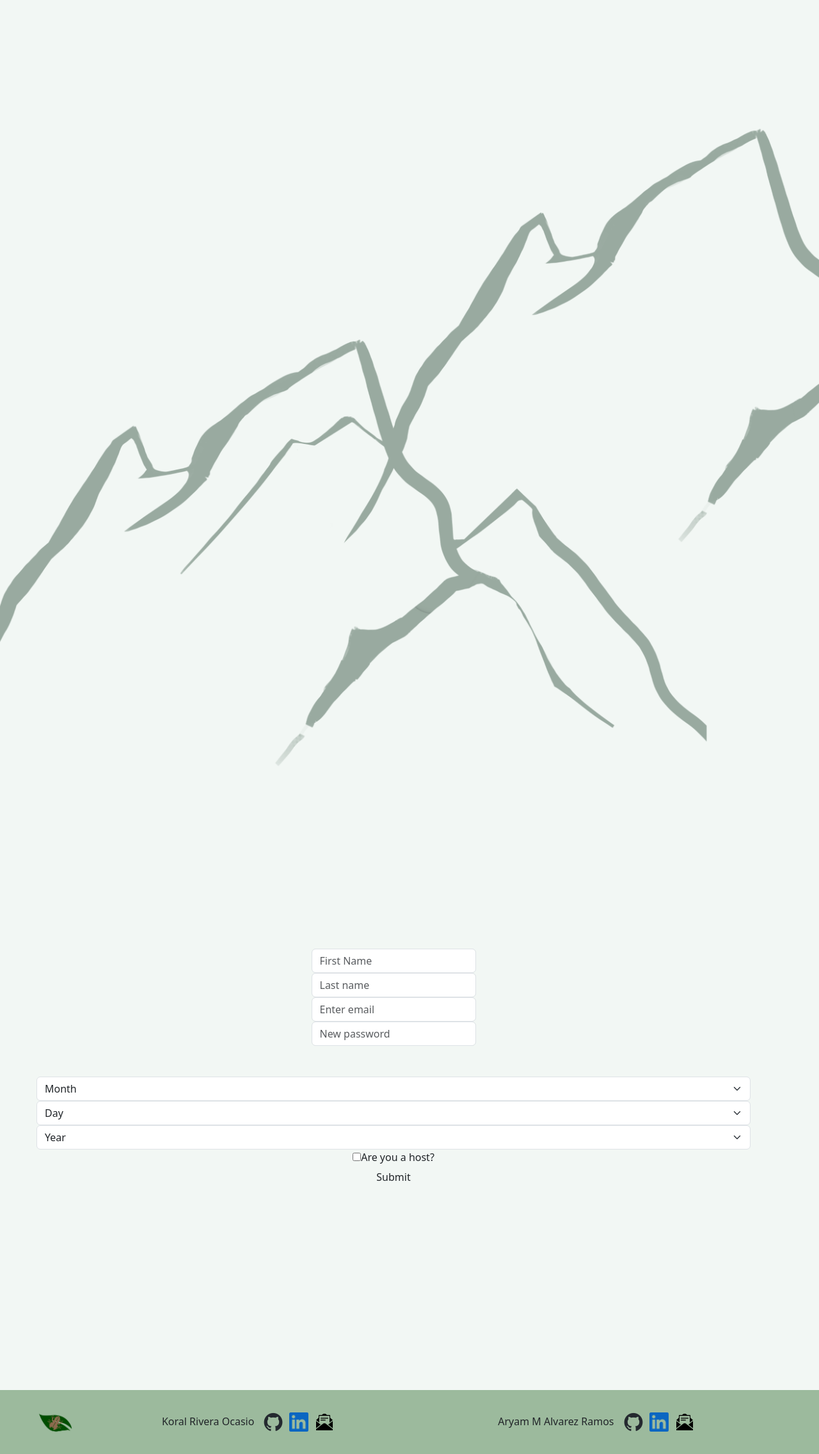
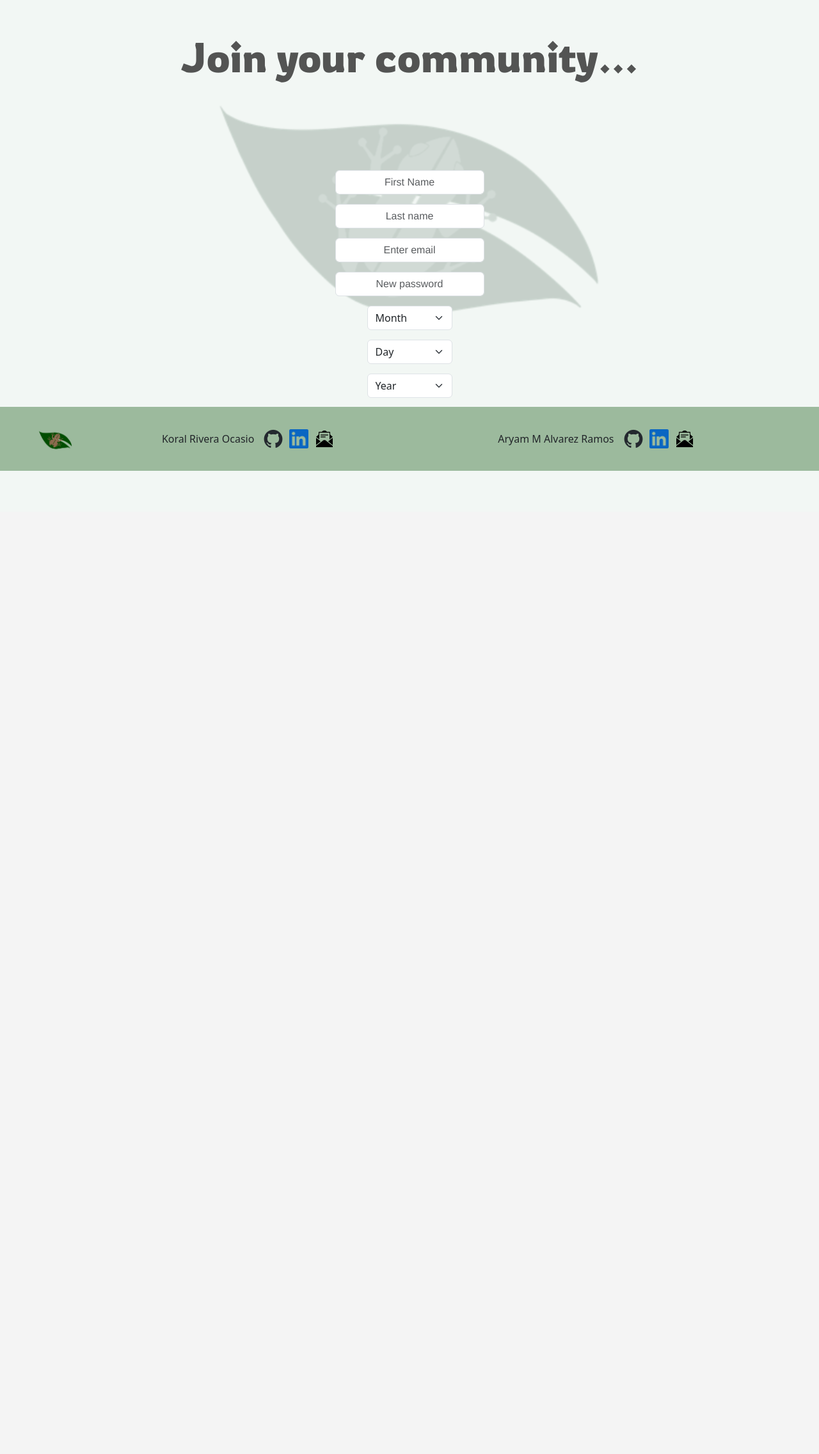
Before and after one commit to arycodes0/CoquiNav, a Flask app: page /signup in a window 1280 px wide; the page is wider, and only the part inside the window is pictured. Shown: the part 64-2337 px from the top of that part at 64% size. After the commit the page ends 800 px from the top of that part, so only its background shows below. Run offline with Flask 3, Linux system fonts and the light colour scheme; some libraries are stand-ins or nearby versions.

Commit message:
Refactor base.html and signup.html templates

```diff
--- a/static/css/style.css
+++ b/static/css/style.css
@@ -30,13 +30,13 @@ body, html {
 }
 
 main {
-    flex-grow: 1;
     padding: 0;
     margin: 0;
     flex-grow: 1;
     display: block;
     flex-direction: column;
     background-color: var(--color-primary);
+    object-fit: contain;
 }
 
 
@@ -68,7 +68,7 @@ footer {
     box-sizing: border-box;
     height: 100px;
     z-index: 1001;
-    position: relative;
+    position: fixed;
     bottom: 0;
 }
 
@@ -307,21 +307,26 @@ nav#menu {
     max-width: 100vw;
     box-sizing: border-box;
     overflow: hidden;
+    position: relative;
 }
 
 /* Map/Branding image */
 .mapB-image {
     grid-column: 1;
-    grid-row: 1 / 4;
+    grid-row: 1 / 2;
     display: flex;
     justify-content: center;
     align-items: center;
+    overflow-y: hidden;
 }
 
 .mapB-image img {
     max-width: 80%;
+    max-height: 100%;
     height: auto;
     padding: 20px;
+    object-fit: contain;
+    overflow-y: hidden;
 }
 
 /* Call to Action Section */
@@ -330,10 +335,10 @@ nav#menu {
     grid-row: 1 / 2;
     display: flex;
     flex-direction: column;
-    justify-content: center;
     align-items: flex-start;
     padding: 20px;
-    margin-top: 200px;
+    padding-bottom: 200px;
+    overflow: hidden;
 }
 
 .call_to_action h1 {
@@ -356,12 +361,12 @@ nav#menu {
 /* Sign-up Button */
 .signup-container {
     grid-column: 2;
-    grid-row: 2;
+    grid-row: 1 / 2;
     display: flex;
     justify-content: center;
-    padding-top: 20px;
-    padding-bottom: 250px;
+    padding-top: 150px;
     margin-right: 50px;
+    overflow: hidden;
 }
 
 .joinusButton {
@@ -427,10 +432,11 @@ nav#menu {
 }
 
 .wlcm-msg h1 {
-    font-size: 90px;
+    font-size: 70px;
     text-align: center;
     text-transform: uppercase;
     opacity: 0.75;
+    padding-bottom: 50px;
 }
 
 .wlcm-msg p {
@@ -573,13 +579,15 @@ nav#menu {
     align-items: center;
     max-height: 100%;
     z-index: 1;
-    padding-top: 950px;
+    padding-top: 600px;
+    position: static;
 }
 
 .log-in-map img {
     width: 1000px;
     height: auto;
     object-fit: cover;
+    overflow: hidden;
 }
 
 /* Adjust layout for smaller screens */
@@ -598,34 +606,80 @@ nav#menu {
 
 /* Sign Up Container */
 
-.signup-container {
-    display: grid;
-    grid-template-columns: 1fr;
-    grid-row: 1fr;
+.signupPage-container {
+    display: flex;
+    flex-direction: column;
+    justify-content: center;
+    align-items: center;
+    height: 100vh;
+    position: relative;
+    overflow: hidden;
 }
 
 /* Background Image */
 
-.mountains-img {
-    display: flex;
-    grid-row: 1;
-    grid-column: 1;
-    align-items: center;
-    z-index: -1;
+.greenLogo {
+    position: absolute;
+    top: 0;
+    left: 0;
+    width: 100%;
+    height: 100%;
+    z-index: 1;
 }
 
-.mountains-img img {
-    width: 1950px;
-    height: auto;
+.greenLogo img {
+    width: 100%;
+    height: 100%;
+    object-fit: cover;
+    opacity: 0.5;
+}
+
+/* Signup Msg */
+
+.signup-msg {
+    position: relative;
+    z-index: 2;
+    display: flex;
+    flex-direction: column;
+    justify-content: center;
+    align-items: center;
+}
+
+.signup-msg h1 {
+    font-family: var(--font-family-title);
+    font-size: 65px;
+    color: var(--color-text);
+    opacity: 0.75;
+    margin-top: 50px;
 }
 
 /* Sign Up Form */
 
 .signup-form {
+    position: relative;
+    z-index: 2;
     display: flex;
     flex-direction: column;
-    grid-row: 1;
-    grid-column: 1;
-    z-index: 2;
+    justify-content: center;
     align-items: center;
+    padding-top: 130px;
+
 }
+
+.form-control {
+    color: var(--color-text);
+    text-align: center;
+    font-family: var(--font-family-base);
+    border-radius: 50px;
+    padding: 10px;
+    margin-bottom: 15px;
+    border: 1px solid #ccc;
+    width: 300px;
+}
+
+.form-select {
+    border-radius: 15px;
+    margin-bottom: 15px;
+    padding: 10px;
+    width: 300px;
+}
--- a/static/js/app.js
+++ b/static/js/app.js
@@ -1,4 +1,23 @@
 // File contains all main app scripts for CoquiNav website
+
+//Verify user data
+async function verifyUserData(userId, email, password) {
+  const userRef = doc(database, 'users', userId);
+
+  try {
+      const docSnap = await getDoc(userRef);
+
+      if (docSnap.exists()) {
+          return true;
+      } else {
+          return false;
+      }
+  } catch (error) {
+      console.error("Error verifying user data:", error);
+      return false;
+  }
+}
+
 
 //Signup button onclick
 
@@ -31,100 +50,134 @@ async function signupFormSubmit() {
   })
 }
 
+//Get user id by email
+async function getUserIdByEmail(email) {
+  const usersRef = collection(database, 'users');
+  const q = query(usersRef, where('email', '==', email));
+
+  const querySnapshot = await getDocs(q);
+  if (!querySnapshot.empty) {
+    return querySnapshot.docs[0].id; // Return userId
+  } else {
+    throw new Error("User not found. Please sign up.");
+  }
+}
+
+//Handle login
+async function handleLogin(email, password) {
+  try {
+    const userId = await getUserIdByEmail(email);
+    const userExists = await verifyUserData(userId, email, password);
+    const auth = getAuth();
+
+    if (userExists) {
+      onAuthStateChanged(auth, (user) => {
+        if (user) {
+          window.location.href = "/home.html"; // Redirect to home/modify with url later
+        }
+      });
+    } else {
+      throw new Error("Login failed. Check your credentials.");
+    }
+  } catch (error) {
+    console.error("An error occurred during login:", error);
+    throw error; // Re-throw the error to handle it outside
+  }
+}
+
 //DOMContentLoaded Event Listener
 document.addEventListener('DOMContentLoaded', async () => {
   console.log('DOM fully loaded and parsed.');
 
-    // Event listener to handle index Join Us button
-    document.addEventListener('click', async (event) => {
+    // Event listener for the Join Us button
+    const joinusButton = document.querySelector('.joinusButton');
+    console.log(joinusButton);
+    if (joinusButton) {
+      joinusButton.addEventListener('click', async (event) => {
+        console.log('Join Us button clicked');
         try {
-        if (event.target.classList.contains('joinusButton')) {
           location.href = window.location.origin + '/signup';
-        }
-      }
-      catch (error) {
-        console.error('Signup page could not be fetched.')
+        } catch (error) {
+          console.error('Signup page could not be fetched.');
         }
       });
+    }
+
+    // Event listener to handle sign up button
+    const signupButton = document.querySelector('.signupButton');
+    console.log('Sign up button:', signupButton);
+    if (signupButton) {
+      signupButton.addEventListener('click', async (event) => {
+        console.log('Sign up button clicked');
+        try {
+          location.href = window.location.origin + '/signup';
+        } catch (error) {
+          console.error('Sign Up redirect could not be fetched.');
+        }
+      });
+    }
+
 
     // Event listener to handle log in button
-    document.addEventListener('click', async (event) => {
+    const loginButton = document.querySelector('.loginButton');
+    console.log('Log in button:', loginButton);
+    if (loginButton) {
+      loginButton.addEventListener('click', async (event) => {
+        console.log('Log in button clicked');
         try {
-        if (event.target.classList.contains('loginButton')) {
           location.href = window.location.origin + '/login';
-        }
-      }
-      catch (error) {
-        console.error('Log In redirect could not be fetched.')
+        } catch (error) {
+          console.error('Log In redirect could not be fetched.');
         }
       });
+    }
+    const loginForm = document.getElementById('login-form');
+    if (loginForm) {
+      loginForm.addEventListener('submit', async (e) => {
+        e.preventDefault();
 
-    // Event listener to handle log in form submit
-    let loginForm = document.getElementById("");
-    loginForm.addEventListener('submit', (e) => {e.preventDefault();
-      const email = document.getElementById('email');
-      const password = document.getElementById('pwd');
+        const email = document.getElementById('email').value;
+        const password = document.getElementById('pwd').value;
 
-      //Check if fields are empty
-      if (email.value == ''|| password.value == '') {
-        // Alert moodal for empty fields
+        // Check if fields are empty
+        if (email === '' || password === '') {
           let warningAlert = document.getElementById('missingInfo');
           warningAlert.style.display = 'flex';
-        // Close button for modal
+
           let closeButton = document.querySelector('.close-btn');
-        closeButton.addEventListener('click', function() {
-          warningAlert.style.display = 'none;'
+          closeButton.addEventListener('click', function () {
+            warningAlert.style.display = 'none';
           });
           return;
         }
 
-        // Verify user info
+        // Handle user login
         try {
-          const verifyData = verifyUserData()
-
-        if (!verifyData.ok) {
-          throw new Error('Login failed. Check your credentials.')
-        }
-        const data = verifyData.json()
-        // If info is correct, redirect user to homepage
-        window.location.href = '/home.html'
-      }
-      catch (error) {
-        console.error("An error occurred during login")
-        // Alert modal for wrong user info
+          await handleLogin(email, password);
+        } catch (error) {
+          console.error('An error occurred during login', error);
           let errorAlert = document.getElementById('wrongInfo');
           errorAlert.textContent = error.message;
           errorAlert.style.display = 'flex';
 
           let closeButton = document.querySelector('.close-btn');
-        closeButton.addEventListener('click', function() {
+          closeButton.addEventListener('click', function () {
             errorAlert.style.display = 'none';
           });
-        return;
         }
       });
-
+    }
     // Event listener to handle sign up button
-    document.addEventListener('click', async (event) => {
+    const createAccount = document.querySelector('.sign-up');
+    console.log('Sign up button:', createAccount);
+    if (createAccount) {
+      createAccount.addEventListener('click', async (event) => {
+        console.log('Sign up button clicked');
         try {
-        if (event.target.classList.contains('signupButton')) {
           location.href = window.location.origin + '/signup';
-        }
-      }
-      catch (error) {
-        console.error('Sign Up redirect could not be fetched.')
+        } catch (error) {
+          console.error('Sign Up redirect could not be fetched.');
         }
       });
-
-  $('.login-button').click(function() {
-    $('.login-form').toggleClass('open');
+    }
 })
-})
-document.getElementById('login-button').addEventListener('click', function () {
-  const loginForm = document.querySelector('.login-form');
-  if (loginForm.classList.contains('open')) {
-    loginForm.classList.remove('open'); // Close the form if it's already open
-  } else {
-    loginForm.classList.add('open'); // Open the form
-  }
-});
--- a/templates/base.html
+++ b/templates/base.html
@@ -26,10 +26,16 @@
         <!--Footer-->
         {% include 'footer.html' %}
 
-        <!--Custom JS-->
-        <script src="/static/js/app.js"></script>
         <!--Link to bootstrap CDN JS via jsDelivr-->
         <script src="https://cdn.jsdelivr.net/npm/bootstrap@5.3.3/dist/js/bootstrap.bundle.min.js" integrity="sha384-YvpcrYf0tY3lHB60NNkmXc5s9fDVZLESaAA55NDzOxhy9GkcIdslK1eN7N6jIeHz"
         crossorigin="anonymous"></script>
+
+        <!-- Firebase CDN -->
+        <script src="https://www.gstatic.com/firebasejs/9.14.0/firebase-app.js"></script>
+        <script src="https://www.gstatic.com/firebasejs/9.14.0/firebase-auth.js"></script>
+        <script src="https://www.gstatic.com/firebasejs/9.14.0/firebase-firestore.js"></script>
+
+        <!-- Custom JS -->
+        <script src="/static/js/app.js" type="module"></script>
     </body>
 </html>
--- a/templates/signup.html
+++ b/templates/signup.html
@@ -3,31 +3,35 @@
 
  {% block content %}
 
- <div class="signup-container">
+ <div class="signupPage-container">
     <main>
         <!-- Branding image -->
-         <section class="mountains-img">
-            <img id="bg-img" src="{{ url_for('static', filename='images/bg-mountains.png') }}" alt="Green Mountains">
+         <section class="greenLogo">
+            <img id="bg-img" src="{{ url_for('static', filename='/images/greenLogo.png') }}" alt="Green Mountains">
          </section>
+         <!-- Welcome Msg -->
+          <section class="signup-msg">
+            <h1>Join your community...</h1>
+          </section>
          <!-- Sign up form-->
           <section class="signup-form">
-                <div class="form-group">
+                <div class="name-input">
                     <!-- First name -->
                   <input type="first-name" class="form-control" id="first-name" placeholder="First Name" name="first-name">
                 </div>
-                <div class="form-group">
+                <div class="lastName-form">
                     <!-- Last Name -->
                   <input type="last-name" class="form-control" id="last-name" placeholder="Last name" name="last-name">
                 </div>
-                <div class="form-group">
+                <div class="email-form">
                     <!-- Email -->
                     <input type="email" class="form-control" id="email" placeholder="Enter email" name="email">
                   </div>
-                <div class="form-group">
+                <div class="pwd-form">
                     <!-- Password-->
                      <input type="pwd" class="form-control" id="pwd" placeholder="New password" name="pwd">
                 </div>
-                <div class="container mt-5">
+                <div class="birthdate-container">
                     <div class="datepicker-container">
                         <select class="form-select" id="month" aria-label="Select Month">
                             <option selected>Month</option>
@@ -56,16 +60,19 @@
                         </select>
                     </div>
                 </div>
-                <div class="checkbox">
-                  <label><input type="checkbox" name="remember">Are you a host?</label>
+                <div class="host-checkbox">
+                  <label><input type="checkbox" name="remember">Do you want to host?</label>
                 </div>
-                <button type="submit" class="btn btn-default">Submit</button>
+                <button type="submit">Submit</button>
               </form>
           </section>
-          <div id="dialog" title="Sign Up Unsuccesful">
-            <span class="close">&times;</span>
-            <p>The information given already matches an user.</p>
-          </div>
+          <!-- Modal Popup -->
+           <section class="error-msg">
+            <div class="error-content">
+              <span class="close-btn">X</span>
+              <p>Details already in system.</p>
+            </div>
+           </section>
     </main>
  </div>
  {% endblock %}
```
Also changed, not shown: static/images/greenLogo.png (added). Lines whose indentation alone changed are shown as unchanged.
